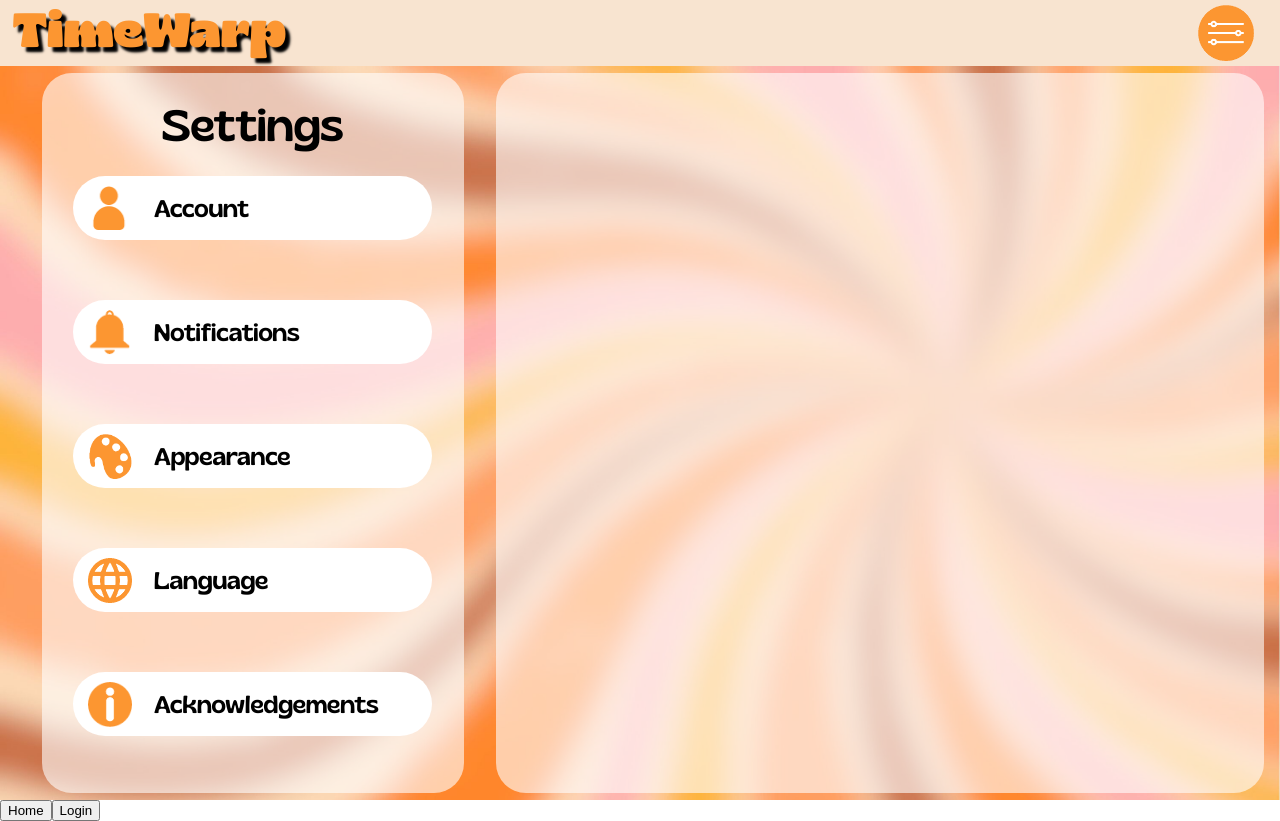
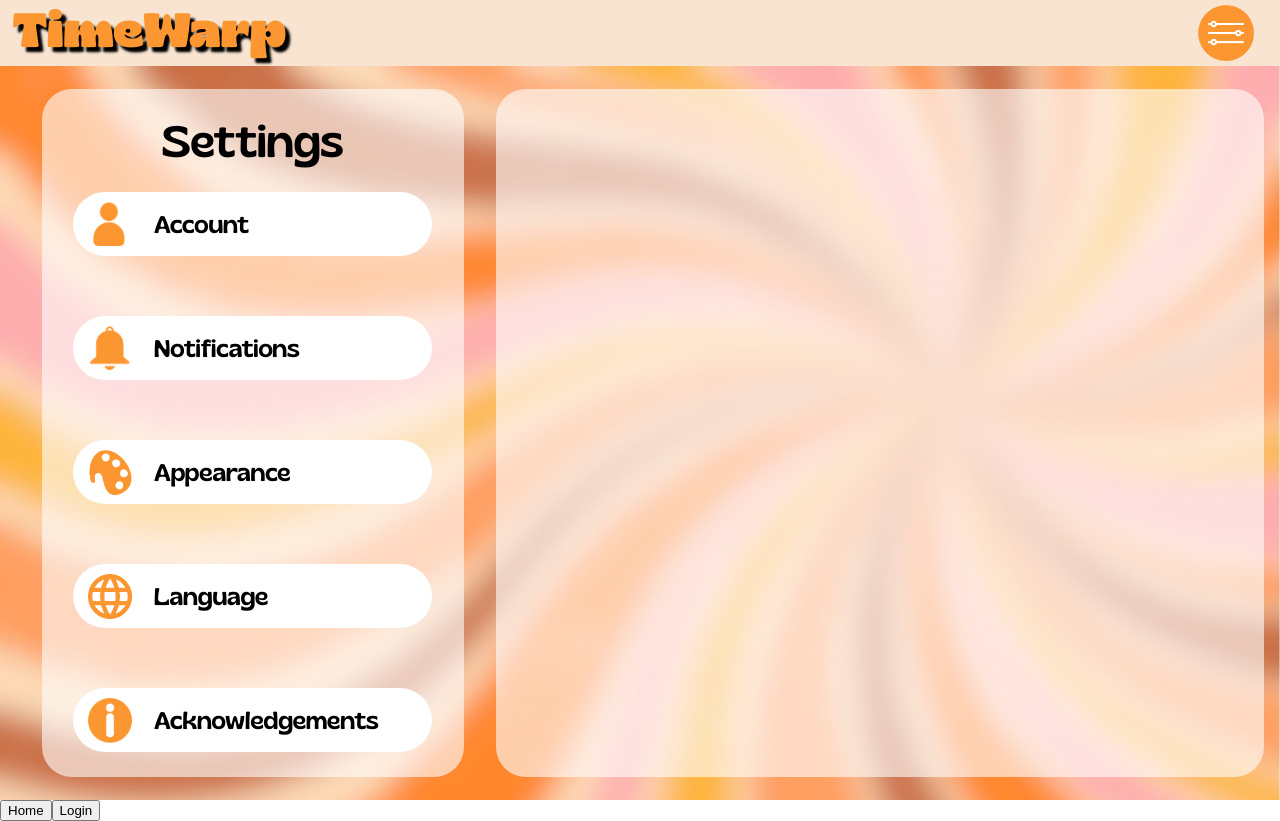
Before and after one commit to Yulgoat/TimeWarp, an Angular app in the folder client/front/: page /settings in a window 1280 px wide. Built offline with nearby package versions, Linux system fonts and the light colour scheme.

Commit message:
Fixed details in settings-basis mock-up #29

```diff
--- a/client/front/src/app/components/settings/settings.component.css
+++ b/client/front/src/app/components/settings/settings.component.css
@@ -59,7 +59,7 @@
     /* ********************* List Settings ************************** */
 .settings_list{
     width: 33vw;
-    min-height: 90vh;
+    min-height: 86vh;
     margin-left: 2vw;
     background-color: rgba(255, 255, 255, 0.6);
     border-color: transparent;
@@ -127,7 +127,7 @@
     /* ************************ Settings **************************** */
 .settings_part{
     width: 60vw;
-    min-height: 90vh;
+    min-height: 86vh;
     background-color: rgba(255, 255, 255, 0.6);
     border-color: transparent;
     border-radius: 30px;
```
